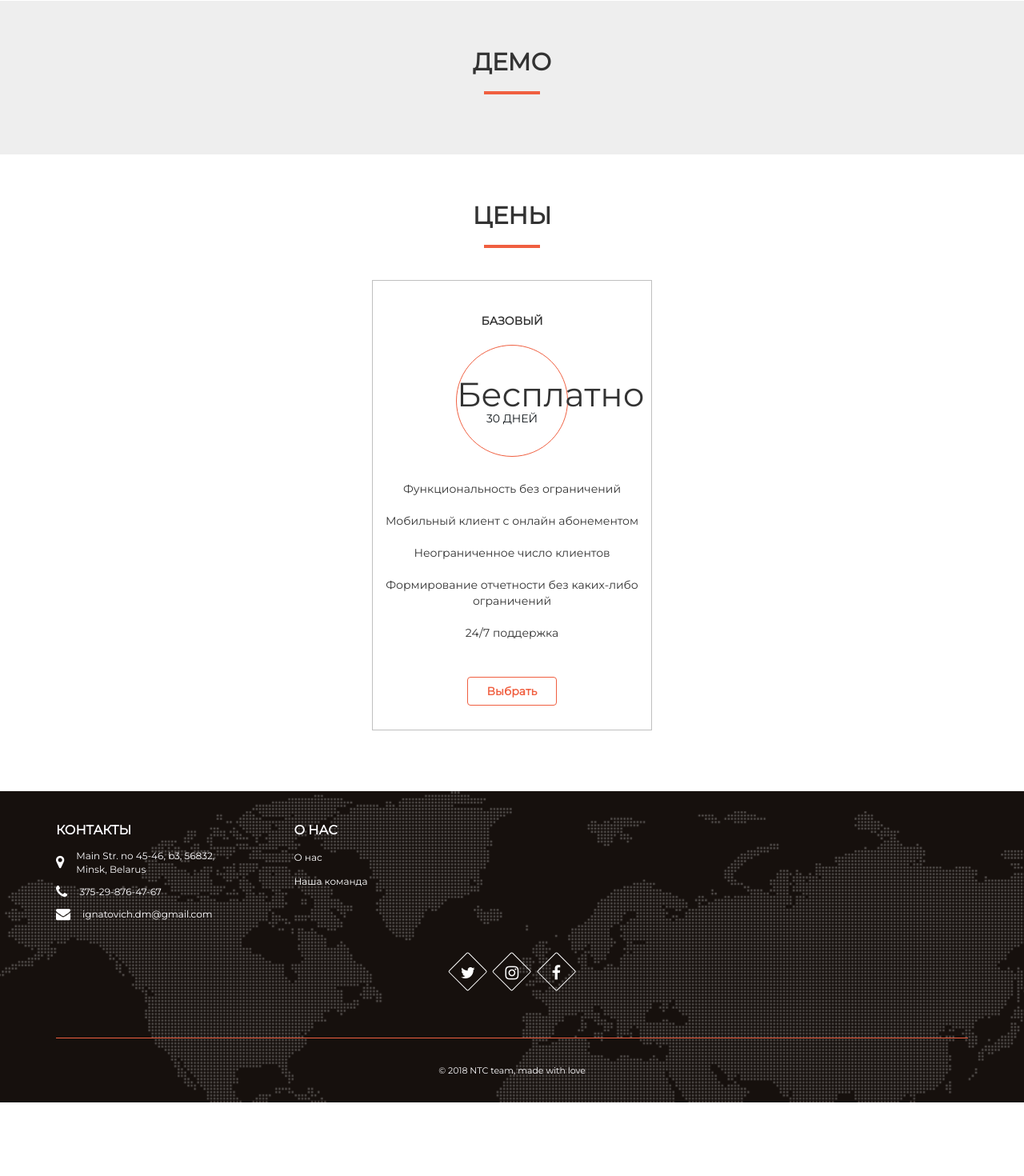
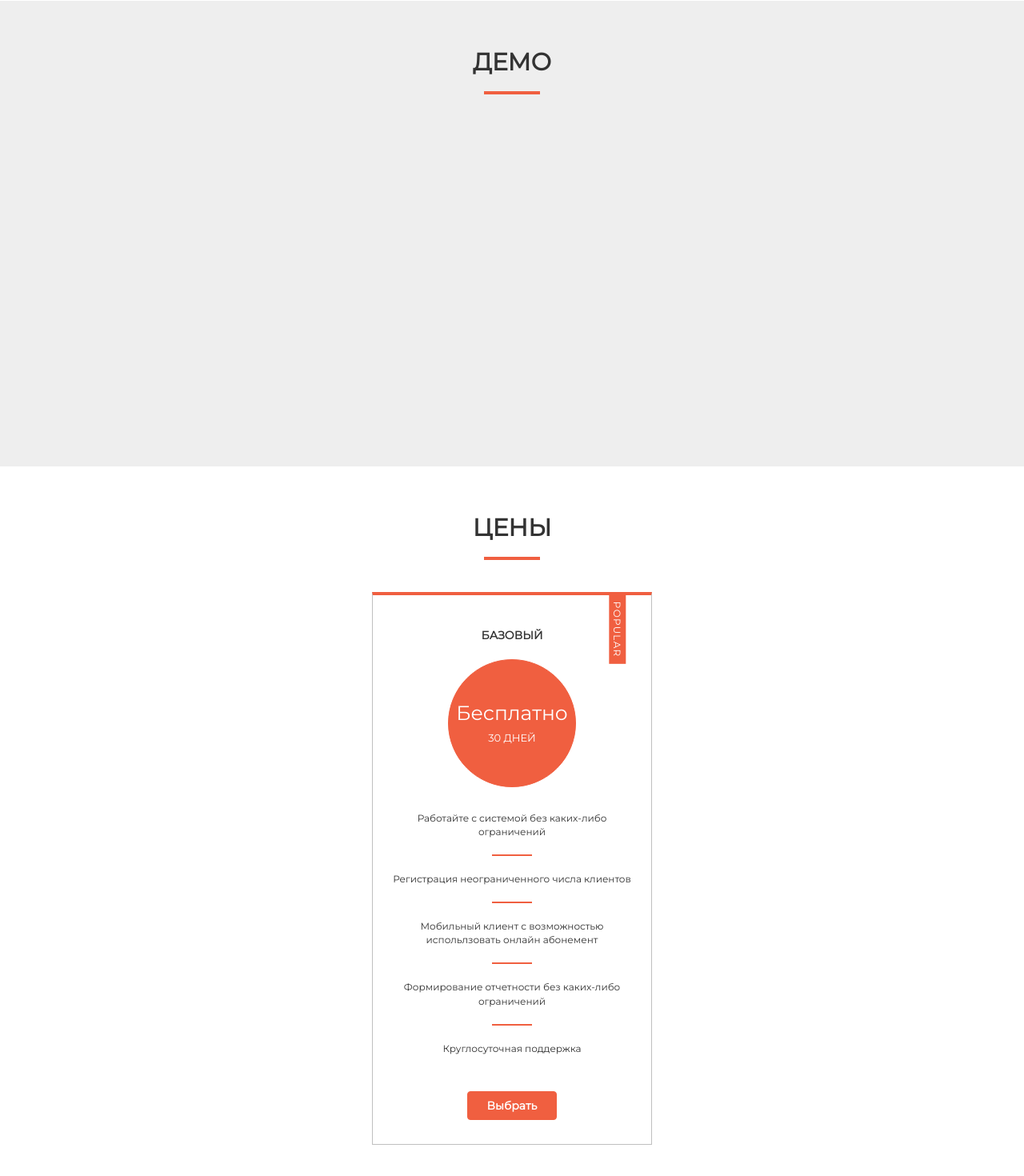
Before and after one commit to guestDI/landing-page, a React (Create React App) app: page / in a window 1280 px wide. Shown: the part 1298-2768 px from the top of the page at 80% size. Before the commit the page ends 2676 px from the top, so only its background shows below. Built offline with nearby package versions, Linux system fonts and the light colour scheme; a web font is replaced by a local one.

Commit message:
Changes in price component Make Demo responsive

```diff
--- a/src/screens/Welcome/Contacts/SocialContacts/index.js
+++ b/src/screens/Welcome/Contacts/SocialContacts/index.js
@@ -5,7 +5,8 @@ const socialContacts = (props) =>{
     let social_contact = (
         props.social_contacts.map((c, i)=>{
             let keyName = Object.keys(c)[0];
-            let icon = keyName ==="twitter" ? "fa-twitter" : keyName === "facebook" ? "fa-facebook" : "fa-instagram"
+            let icon = keyName ==="twitter" ? "fa-twitter" : keyName === "facebook" ? "fa-facebook" :
+                keyName === "instagram" ? "fa-instagram" : keyName === "linkedIn" ? "fab fa-linkedin" : null
             let link = c[keyName]
             return(
                 <a key={`${i}`} href={`${link}`}>
--- a/src/screens/Welcome/Contacts/index.css
+++ b/src/screens/Welcome/Contacts/index.css
@@ -5,6 +5,7 @@
 }
 
 .contacts_section span{
+    text-align: left;
     font-size: 12px;
 }
 
--- a/src/screens/Welcome/index.css
+++ b/src/screens/Welcome/index.css
@@ -76,7 +76,7 @@ hr{
 .welcome-text{
     font-size: 2rem;
     font-weight: 400;
-    color: rgba(255,255,255,.7);
+    color: rgba(255,255,255,.9);
 }
 
 .text-upper-case{
@@ -241,6 +241,12 @@ of those sections to manage the look and feel of the site. */
     font-weight: 500;
     width: 80%;
     margin: auto;
+}
+
+.video {
+    margin: 0 auto;
+    width: 640px;
+    height: 390px;
 }
 
 .team_section {
@@ -487,3 +493,18 @@ of those sections to manage the look and feel of the site. */
     from { transform: translate3d(0, -10px, 0); opacity: 0.5    }
     to   { transform: translate3d(0, 50px, 0); opacity: 1}
 }
+
+@media only screen and (max-width: 767px) {
+    .video {
+        width: 90%;
+        height: auto;
+    }
+
+    .services-section .services-row .service-tile h4 {
+        font-size: 0.9em;
+    }
+
+    .services-section .services-row .service-tile .desc {
+        font-size: 11px;
+    }
+}
--- a/src/screens/Welcome/index.js
+++ b/src/screens/Welcome/index.js
@@ -1,18 +1,17 @@
 import React, { Component } from 'react';
 import "./index.css";
 import NavigationBar from '../../shared_components/NavigationBar'
-import ContactUs from '../../shared_components/ContactUs/index'
 import PriceComponent from '../../shared_components/PriceComponent'
 import Contacts from './Contacts'
 import SocialContacts from './Contacts/SocialContacts/index'
-import AboutUs from './AboutUs'
 import CommonButton from "../../shared_components/CommonButton";
 import Youtube from "../../shared_components/Youtube/index"
 
 const social_contacts = [
     {twitter: "https://twitter.com/"},
     {instagram: "https://www.instagram.com"},
-    {facebook: "https://www.facebook.com/"}
+    {facebook: "https://www.facebook.com/st1ll"},
+    {linkedIn: "https://www.linkedin.com/in/roman-ventskus-9233a257/"}
 ]
 
 const about_links = [
@@ -32,7 +31,7 @@ class Welcome extends Component {
     }
 
     scrollInToSection = () => {
-        this.refs.prices.scrollIntoView({block: 'end', behavior: 'smooth'});
+        this.refs.prices.scrollIntoView({block: 'start', behavior: 'smooth'});
     }
 
     scrollToTop = () => {
@@ -88,7 +87,7 @@ class Welcome extends Component {
                             <hr/>
                         </div>
                         <div className="welcome-text col-md-8 col-centered">
-                            <p>Андромеда фитнес позволит легко управлять тренажерным залом</p>
+                            <p>Андромеда фитнес позволит легко управлять тренажерным залом, автоматизируя все необходимые операции, а также предоставляя возможность управления посещениями в один клик</p>
                         </div>
                         <div className="get_started_wrapper">
                             <CommonButton className="welcome_button" text="Начать" onClick={this.scrollInToSection}/>
@@ -157,7 +156,9 @@ class Welcome extends Component {
                         </div>
                     </div>
                     <div className="row services-row">
-                        <Youtube/>
+                        <div className="video">
+                            <Youtube width="640" height="390"/>
+                        </div>
                     </div>
                 </div>
             </section>
@@ -185,7 +186,7 @@ class Welcome extends Component {
                     </div>
                     <div className="row price-row">
                         <div className="col-xs-12 col-sm-4 price_col">
-                            <PriceComponent price="Бесплатно" tariffName="Базовый" onClick={this.onSignUpCall} duration="30 дней"/>
+                            <PriceComponent price="Бесплатно" tariffName="Базовый" popular={true} onClick={this.onSignUpCall} duration="30 дней"/>
                         </div>
                         {/*<div className="col-xs-12 col-sm-4 price_col">*/}
                             {/*<PriceComponent popular tariffName="Standart" onClick={this.onSignUpCall}/>*/}
@@ -203,9 +204,9 @@ class Welcome extends Component {
                         <div className="col-md-3 contact-section__contacts">
                             <Contacts />
                         </div>
-                        <div className="col-md-3 contact-section__about">
-                            <AboutUs about_links={about_links}/>
-                        </div>
+                        {/*<div className="col-md-3 contact-section__about">*/}
+                            {/*<AboutUs about_links={about_links}/>*/}
+                        {/*</div>*/}
                     </div>
                     <div className="row row-centered social_icons">
                         <SocialContacts social_contacts={social_contacts}/>
--- a/src/shared_components/PriceComponent/index.css
+++ b/src/shared_components/PriceComponent/index.css
@@ -9,6 +9,7 @@
     font-family: Montserrat, sans-serif;
     width: 350px;
     transition: all .4s ease-in-out;
+    border-top: 4px solid #f05f40;
 }
 .pricing_popular {
     text-transform: uppercase;
@@ -25,27 +26,28 @@
     letter-spacing: .1em;
 }
 
-.pricing:hover {
-    border-top: 4px solid #f05f40;
-    transform: scale(1.1);
-    cursor: pointer;
-}
+/*.pricing:hover {*/
+    /*border-top: 4px solid #f05f40;*/
+    /*transform: scale(1.1);*/
+    /*cursor: pointer;*/
+/*}*/
 
-.pricing:hover .price{
-    background-color: #f05f40;
-    color: #fff;
-}
+/*.pricing:hover .price{*/
+    /*background-color: #f05f40;*/
+    /*color: #fff;*/
+/*}*/
 
 .pricing .submit_button {
-    color: #f05f40;
+    color: #fff;
+    background-color: #f05f40;
 }
-.pricing:hover .submit_button{
-    background-color: #f05f40;
-    color: #fff;
-}
-.pricing:hover .duration{
-    color: #fff;
-}
+/*.pricing:hover .submit_button{*/
+    /*background-color: #f05f40;*/
+    /*color: #fff;*/
+/*}*/
+/*.pricing:hover .duration{*/
+    /*color: #fff;*/
+/*}*/
 
 .pricing_head{
     position: relative;
@@ -63,21 +65,22 @@
 
 .pricing .price{
     position: relative;
-    width: 140px;
-    height: 140px;
+    width: 160px;
+    height: 160px;
     line-height: 140px;
     text-align: center;
     margin: auto;
     border-radius: 50%;
     border: 1px solid #f05f40;
+    background-color: #f05f40;
 }
 
 .pricing:hover .price{
 
 }
 
-.pricing .price h3 {
-    font-size: 42px;
+.pricing .price h4 {
+    font-size: 25px;
     margin: 0px;
     -webkit-transition: 0.2s color;
     transition: 0.2s color;
@@ -85,6 +88,7 @@
     -ms-transform: translateY(-50%);
     transform: translateY(-50%);
     top: 50%;
+    color: #fff;
     position: absolute;
     left: 0;
     right: 0;
@@ -92,21 +96,31 @@
 
 .pricing .duration {
     display: block;
-    font-size: 14px;
+    font-size: 13px;
+    padding-top: 10px;
     text-transform: uppercase;
-    color: #10161A;
+    color: #fff;
     -webkit-transition: 0.2s color;
     transition: 0.2s color;
 }
 
 .pricing .pricing_content {
     margin: 0;
-    padding: 10px 0;
+    padding: 10px 20px;
     list-style: none;
 }
 
 .pricing .pricing_content li{
     margin: 0 0 20px;
+}
+
+.pricing .pricing_content hr{
+    border-width: 0.2rem;
+    max-width: 50px;
+}
+
+.pricing .pricing_content p{
+    font-size: 1.2rem;
 }
 
 .pricing .submit_button{
--- a/src/shared_components/PriceComponent/index.js
+++ b/src/shared_components/PriceComponent/index.js
@@ -14,27 +14,31 @@ const priceComponent = (props) => {
             <div className="pricing_head">
                 <span className="price_title">{props.tariffName}</span>
                 <div className="price">
-                    <h3>
+                    <h4>
                         {props.price}
                         <span className="duration">{props.duration}</span>
-                    </h3>
+                    </h4>
                 </div>
             </div>
             <ul className="pricing_content">
                 <li>
-                    <p>Функциональность без ограничений</p>
+                    <p>Работайте с системой без каких-либо ограничений</p>
                 </li>
+                <hr/>
                 <li>
-                    <p>Мобильный клиент с онлайн абонементом</p>
+                    <p>Регистрация неограниченного числа клиентов</p>
                 </li>
+                <hr/>
                 <li>
-                    <p>Неограниченное число клиентов</p>
+                    <p>Мобильный клиент с возможностью испольлзовать онлайн абонемент</p>
                 </li>
+                <hr/>
                 <li>
                     <p>Формирование отчетности без каких-либо ограничений</p>
                 </li>
+                <hr/>
                 <li>
-                    <p>24/7 поддержка</p>
+                    <p>Круглосуточная поддержка</p>
                 </li>
             </ul>
             <CommonButton className="submit_button" text="Выбрать" onClick={props.onClick}/>
--- a/src/shared_components/Youtube/index.js
+++ b/src/shared_components/Youtube/index.js
@@ -1,10 +1,10 @@
 import React from 'react';
 import YouTube from 'react-youtube';
 
-const youtube = () => {
+const youtube = props => {
     const opts = {
-        height: '390',
-        width: '640',
+        height: '100%',
+        width: '100%',
         playerVars: {
             autoplay: 0
         }
```
